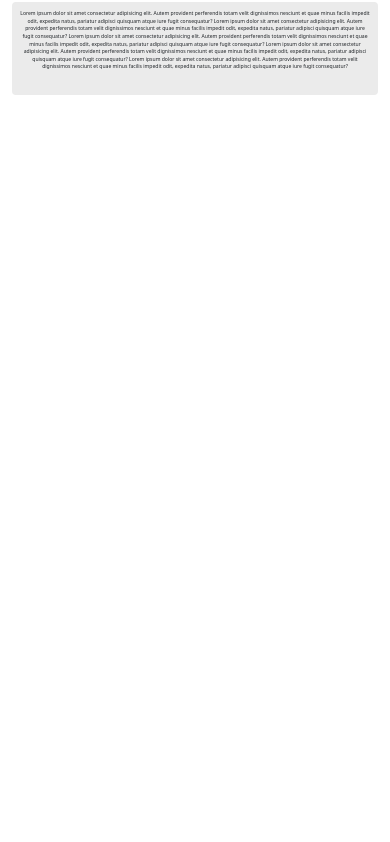
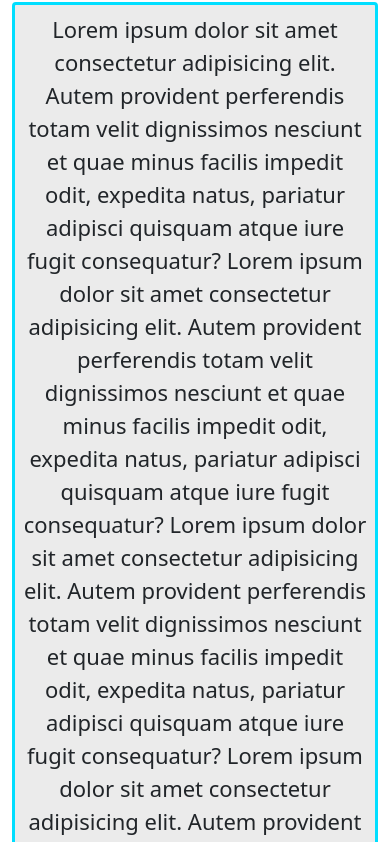
Before and after one commit to Cvmaldar/blog-site-web-project, a plain HTML site: page src/html/blogpage.html in a window 390 px wide. Shown: the part 119-961 px from the top of the page. Before the commit the page ends 844 px from the top, so only its background shows below. Drawn offline with nearby package versions, Linux system fonts and the light colour scheme.

Commit message:
some responsive changes

```diff
--- a/src/css/styles.css
+++ b/src/css/styles.css
@@ -153,8 +153,9 @@ body {
 .blog-content {
   margin: 3%;
   padding: 2%;
-  font-size: 1.3vw;
+  font-size: 22px;
   background-color: #ebebeb;
   border-radius: 1vw;
+  border: 3.5px solid #00deff;
   text-align: center;
 }
```
